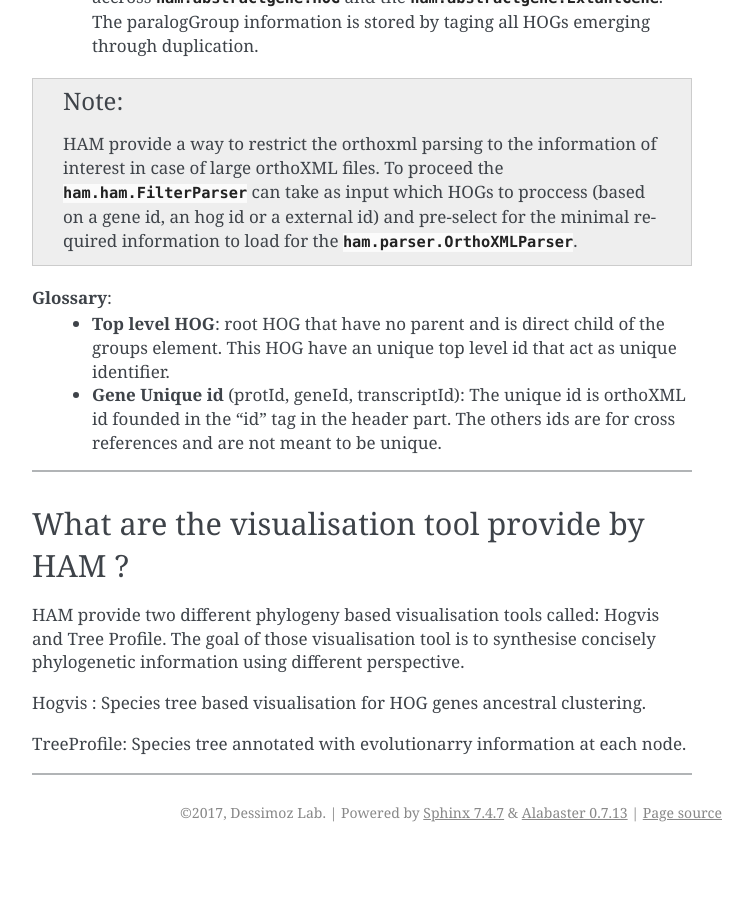
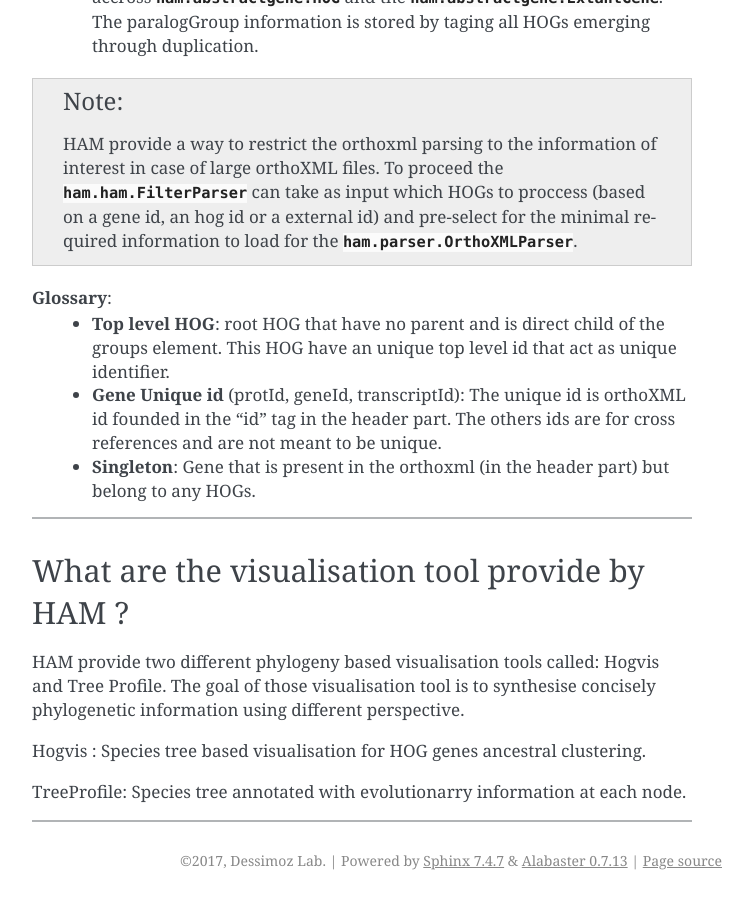
Before and after one commit to DessimozLab/pyham, a Sphinx documentation site: the page built from docs/getStarted.rst, in a window 1280 px wide and 900 px high, scrolled down 2020 px. Shown: the whole window, without its empty margins (388-1141 px from the left). Built offline with Sphinx 7.4.7, drawn with Linux system fonts in a browser that asks for light colours; before the commit the page ends 2872 px from its top, so only the background shows below that.

Commit message:
tutorial part II

```diff
--- a/docs/getStarted.rst
+++ b/docs/getStarted.rst
@@ -57,7 +57,7 @@ Then the seconds step is the orthoXML parsing using the :obj:`ham.parser.OrthoXM
 **Glossary**:
     - **Top level HOG**:  root HOG that have no parent and is direct child of the groups element. This HOG have an unique top level id that act as unique identifier.
     - **Gene Unique id** (protId, geneId, transcriptId): The unique id is orthoXML id founded in the "id" tag in the header part. The others ids are for cross references and are not meant to be unique.
-
+    - **Singleton**: Gene that is present in the orthoxml (in the header part) but belong to any HOGs.
 -----------
 
 What are the visualisation tool provide by HAM ?
```
Also changed, not shown: HAM-ToolBox.ipynb, 1 other file.
